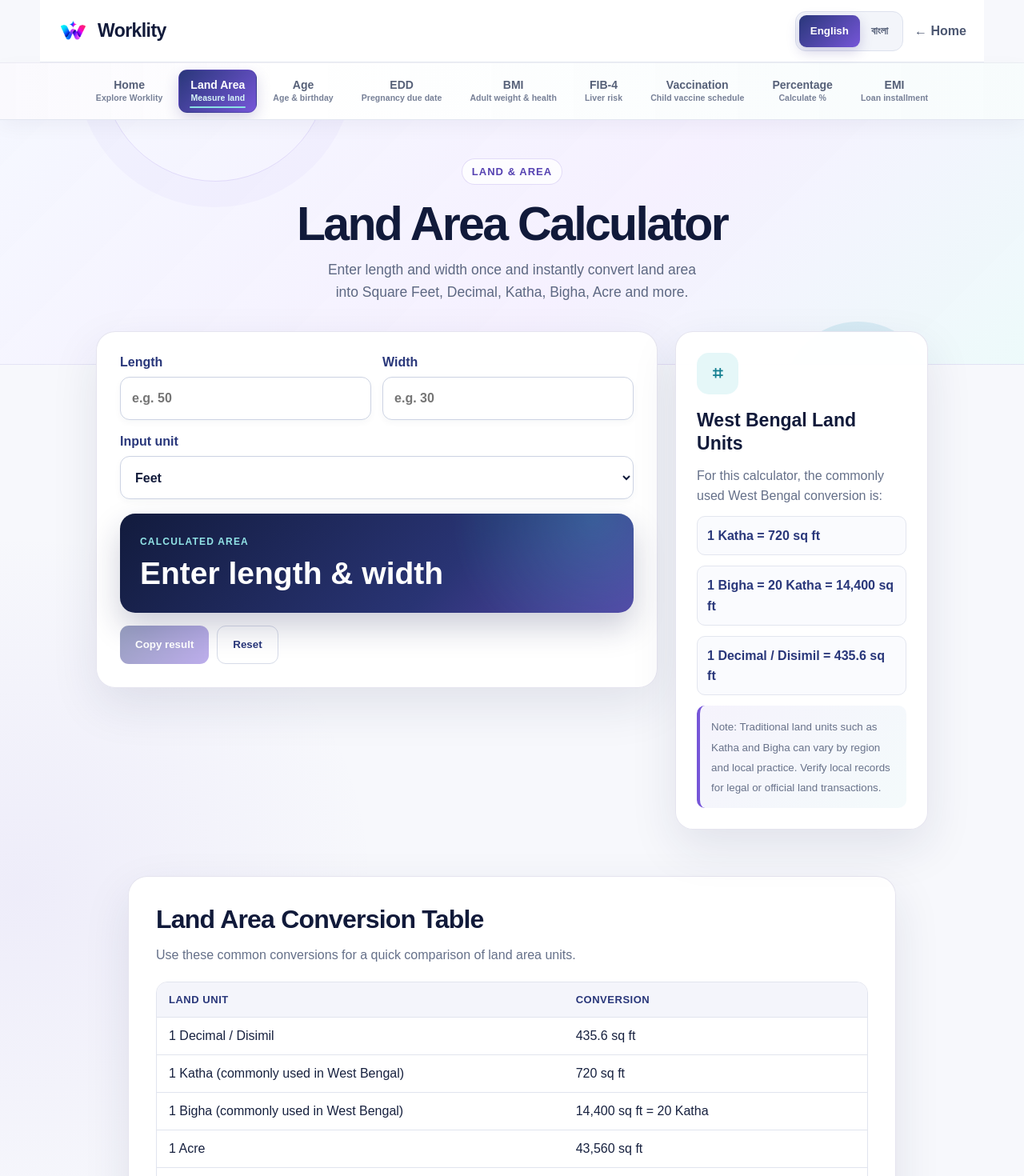
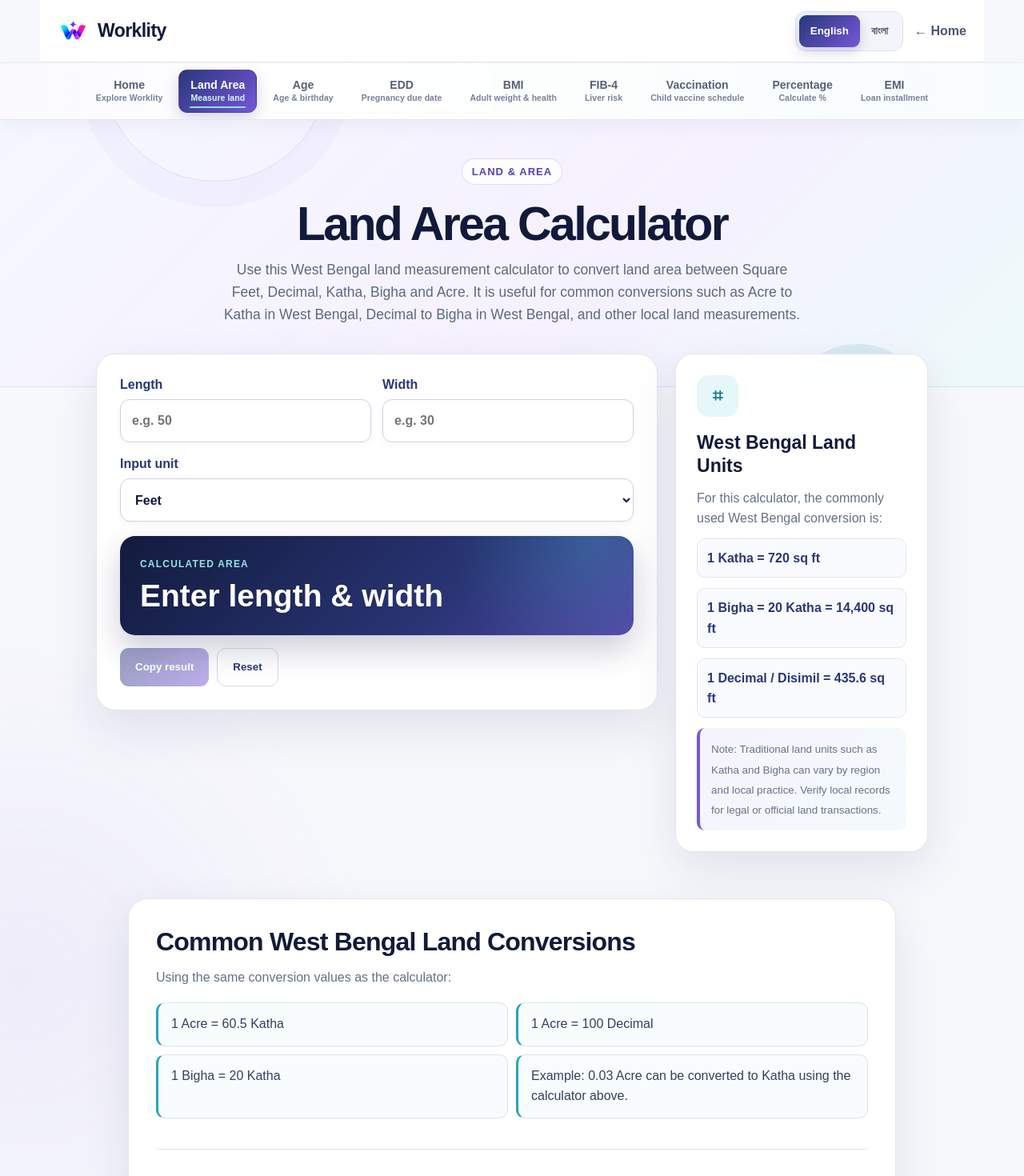
Before and after one commit to Arintri/worklity, a Next.js app: page /land-area-calculator in a window 1280 px wide. Shown: the top 1470 px of the page at 80% size. Built offline with nearby package versions, Linux system fonts and the light colour scheme.

Commit message:
Improve Land Area Calculator SEO for West Bengal queries

```diff
--- a/app/land-area-calculator/LandAreaCalculatorClient.js
+++ b/app/land-area-calculator/LandAreaCalculatorClient.js
@@ -115,8 +115,8 @@ export default function LandAreaCalculatorClient() {
 
         <p>
           {bn
-            ? "জমির দৈর্ঘ্য ও প্রস্থ লিখুন। সঙ্গে সঙ্গে স্কয়ার ফিট, ডেসিমেল, কাঠা, বিঘা, একর সহ বিভিন্ন এককে হিসাব দেখুন।"
-            : "Enter length and width once and instantly convert land area into Square Feet, Decimal, Katha, Bigha, Acre and more."}
+            ? "এই পশ্চিমবঙ্গ জমির মাপ ক্যালকুলেটর দিয়ে স্কয়ার ফিট, ডেসিমেল, কাঠা, বিঘা ও একরের মধ্যে জমির ক্ষেত্রফল রূপান্তর করুন। পশ্চিমবঙ্গে একর থেকে কাঠা, ডেসিমেল থেকে বিঘা এবং অন্যান্য স্থানীয় জমির মাপ হিসাব করতে এটি ব্যবহার করুন।"
+            : "Use this West Bengal land measurement calculator to convert land area between Square Feet, Decimal, Katha, Bigha and Acre. It is useful for common conversions such as Acre to Katha in West Bengal, Decimal to Bigha in West Bengal, and other local land measurements."}
         </p>
       </section>
 
@@ -293,6 +293,29 @@ export default function LandAreaCalculatorClient() {
       </div>
 
       <section className="explain">
+        <h2>
+          {bn
+            ? "পশ্চিমবঙ্গের সাধারণ জমির রূপান্তর"
+            : "Common West Bengal Land Conversions"}
+        </h2>
+
+        <p>
+          {bn
+            ? "এই ক্যালকুলেটরে ব্যবহৃত একই রূপান্তর মান অনুযায়ী:"
+            : "Using the same conversion values as the calculator:"}
+        </p>
+
+        <ul className="quickConversions">
+          <li>{bn ? "১ একর = ৬০.৫ কাঠা" : "1 Acre = 60.5 Katha"}</li>
+          <li>{bn ? "১ একর = ১০০ ডেসিমেল" : "1 Acre = 100 Decimal"}</li>
+          <li>{bn ? "১ বিঘা = ২০ কাঠা" : "1 Bigha = 20 Katha"}</li>
+          <li>
+            {bn
+              ? "উদাহরণ: উপরের ক্যালকুলেটর ব্যবহার করে ০.০৩ একরকে কাঠায় রূপান্তর করা যায়।"
+              : "Example: 0.03 Acre can be converted to Katha using the calculator above."}
+          </li>
+        </ul>
+
         <h2>
           {bn
             ? "জমির ক্ষেত্রফল রূপান্তর টেবিল"
@@ -942,6 +965,25 @@ export default function LandAreaCalculatorClient() {
           line-height: 1.72;
         }
 
+        .quickConversions {
+          display: grid;
+          grid-template-columns: repeat(2, minmax(0, 1fr));
+          gap: 10px;
+          margin: 18px 0 4px;
+          padding: 0;
+          list-style: none;
+        }
+
+        .quickConversions li {
+          padding: 14px 16px;
+          border: 1px solid var(--line);
+          border-left: 3px solid var(--cyan);
+          border-radius: 11px;
+          color: #34405f;
+          background: #f8fcfd;
+          line-height: 1.55;
+        }
+
         .formulaList {
           display: grid;
           grid-template-columns: repeat(2, minmax(0, 1fr));
@@ -1107,6 +1149,10 @@ export default function LandAreaCalculatorClient() {
             grid-template-columns: 1fr;
           }
 
+          .quickConversions {
+            grid-template-columns: 1fr;
+          }
+
           .result {
             padding: 22px 18px;
           }
--- a/app/land-area-calculator/page.js
+++ b/app/land-area-calculator/page.js
@@ -2,25 +2,25 @@ import LandAreaCalculatorClient from "./LandAreaCalculatorClient";
 
 export const metadata = {
   title: {
-    absolute: "Land Area Calculator - Katha, Bigha, Decimal & Acre",
+    absolute: "West Bengal Land Area Calculator - Katha, Bigha, Decimal & Acre",
   },
   description:
-    "Convert land area between square feet, square meter, square yard, Decimal or Disimil, Katha, Bigha, Acre, and Hectare, including commonly used West Bengal land units.",
+    "Use this West Bengal land area conversion calculator for Katha, Bigha, Decimal, Acre, square feet, square meter, square yard, and Hectare conversions.",
   alternates: {
     canonical: "/land-area-calculator",
   },
   openGraph: {
     type: "website",
     siteName: "Worklity",
-    title: "Land Area Calculator - Katha, Bigha, Decimal & Acre",
+    title: "West Bengal Land Area Calculator - Katha, Bigha, Decimal & Acre",
     description:
-      "Convert land area between square feet, square meter, square yard, Decimal or Disimil, Katha, Bigha, Acre, and Hectare, including commonly used West Bengal land units.",
+      "Use this West Bengal land area conversion calculator for Katha, Bigha, Decimal, Acre, square feet, square meter, square yard, and Hectare conversions.",
     url: "/land-area-calculator",
   },
   twitter: {
-    title: "Land Area Calculator - Katha, Bigha, Decimal & Acre",
+    title: "West Bengal Land Area Calculator - Katha, Bigha, Decimal & Acre",
     description:
-      "Convert land area between square feet, square meter, square yard, Decimal or Disimil, Katha, Bigha, Acre, and Hectare, including commonly used West Bengal land units.",
+      "Use this West Bengal land area conversion calculator for Katha, Bigha, Decimal, Acre, square feet, square meter, square yard, and Hectare conversions.",
   },
 };
 
```
